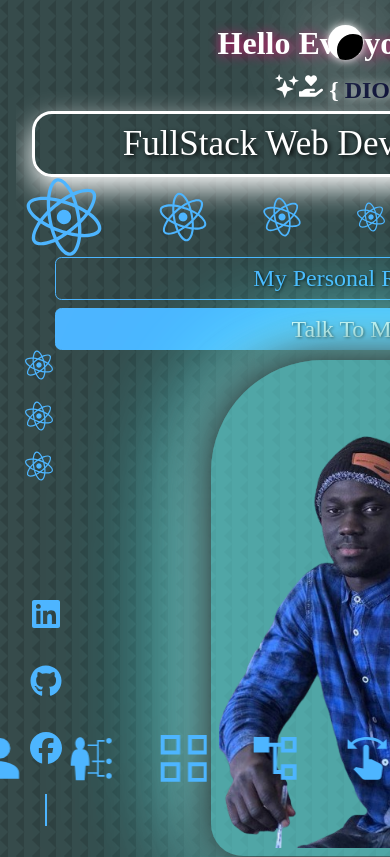
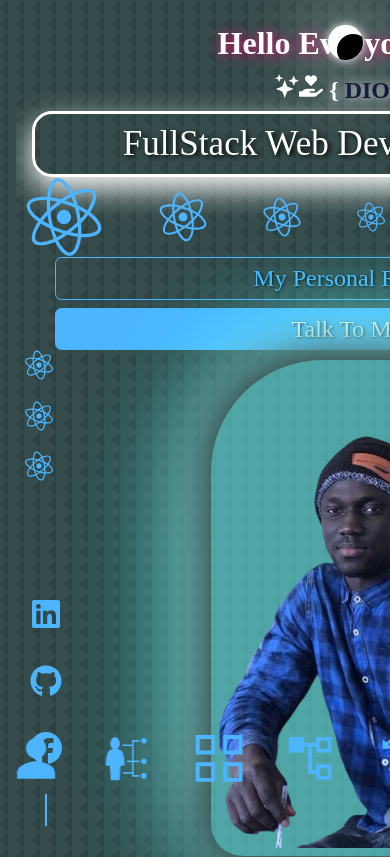
Before and after one commit to Mouhamed1003/keenprogrammer.com, a React (Create React App) app: page / in a window 390 px wide. Shown: the top 857 px of the page. Built offline with nearby package versions, Linux system fonts and the light colour scheme.

Commit message:
Update nav.css

```diff
--- a/src/components/nav/nav.css
+++ b/src/components/nav/nav.css
@@ -106,7 +106,7 @@ nav a.active:hover {
     nav {
         width: 153vw;
         padding: .9rem 1rem;
-        left: 41%;
+        left: 50%;
         transform: translateX(-50%);
         bottom: 2.5rem;
         gap: 1.8rem;
```
